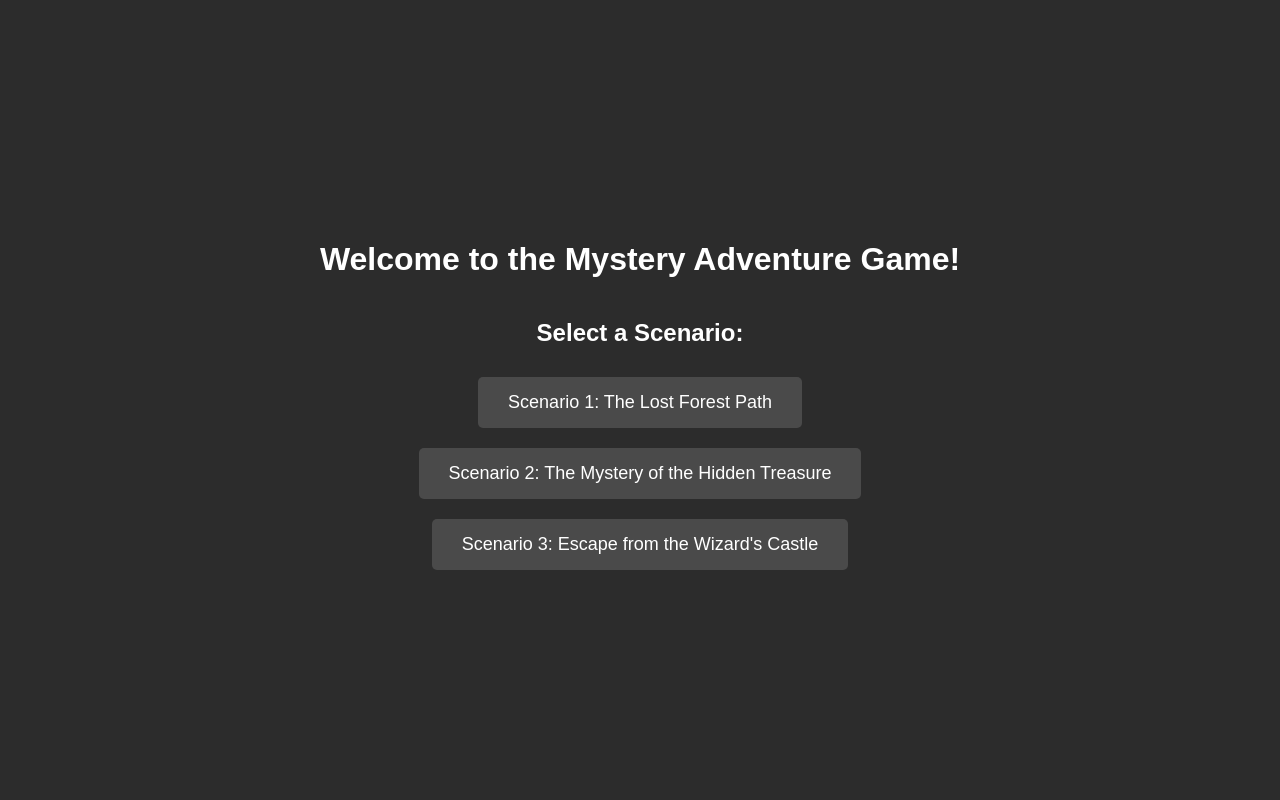
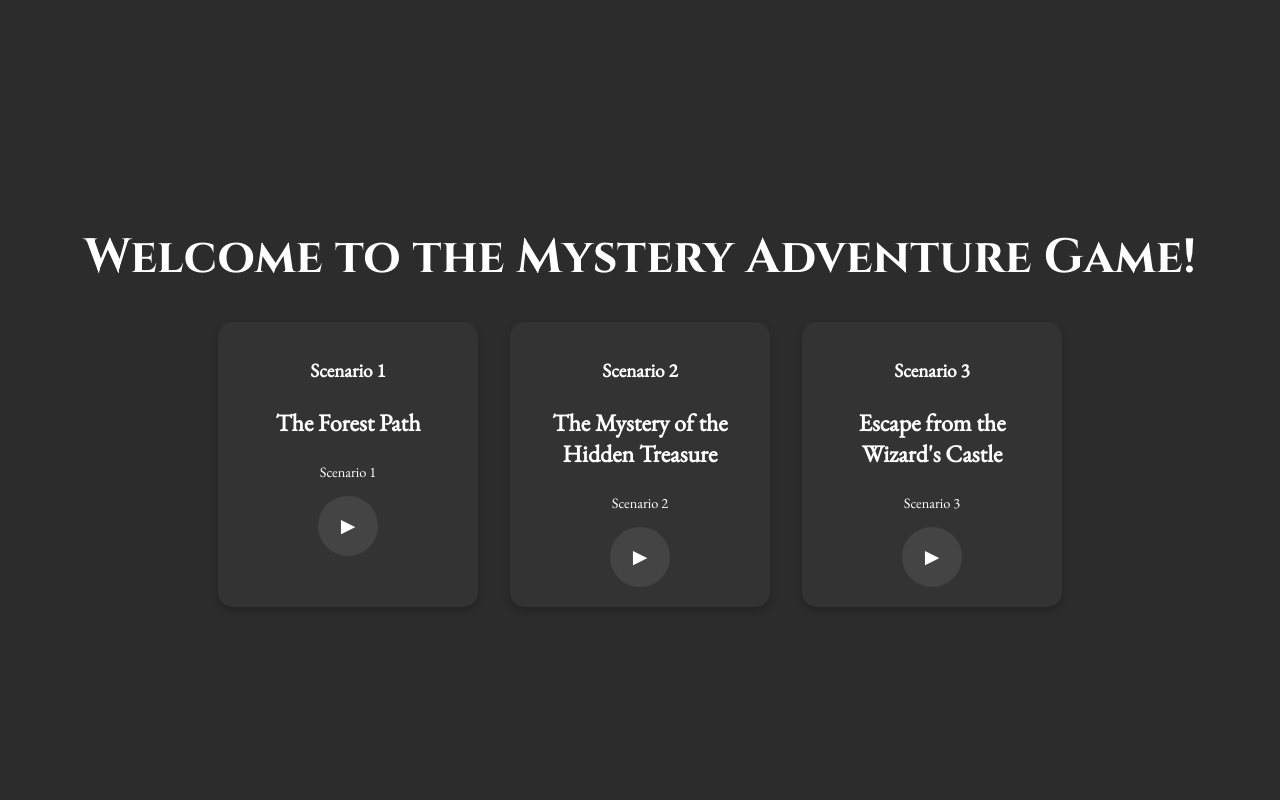
Before and after one commit to CyberPenguinAlpha/flask_game, a Flask app: page / in a window 1280 px wide. Run offline with Flask 3, Linux system fonts and the light colour scheme; some libraries are stand-ins or nearby versions.

Commit message:
Opted for an updated font and style for both welcome and scenario pages instead

```diff
--- a/templates/welcome.html
+++ b/templates/welcome.html
@@ -2,101 +2,112 @@
 <html lang="en">
 <head>
     <meta charset="UTF-8">
-    <title>Welcome</title>
+    <meta name="viewport" content="width=device-width, initial-scale=1.0">
+    <title>Welcome to the Mystery Adventure Game!</title>
+    <link href="https://fonts.googleapis.com/css2?family=Cinzel:wght@400;700&family=EB+Garamond:wght@400&display=swap" rel="stylesheet">
     <style>
-        /* Style to center the content and apply night mode */
         body {
+            margin: 0;
+            padding: 0;
             display: flex;
             flex-direction: column;
             justify-content: center;
             align-items: center;
             height: 100vh;
-            margin: 0;
-            font-family: Arial, sans-serif;
-            background-color: #2c2c2c; /* Dark gray background (night mode) */
-            color: white; /* White text for night mode */
+            background-color: #2c2c2c; /* Dark background */
+            font-family: 'Cinzel', serif; /* Main font for titles */
+            color: white;
         }
 
-        h1, h2 {
+        h1 {
+            font-size: 3rem;
             text-align: center;
-            color: white; /* White text for headers */
+            margin-bottom: 2rem;
+            font-family: 'Cinzel', serif; /* Font for the title */
         }
 
-        button {
-            margin: 10px;
-            padding: 10px 20px;
-            font-size: 16px;
-            cursor: pointer;
-            background-color: #4a4a4a; /* Light gray button */
-            color: white; /* White text for the buttons */
-            border: none;
-            border-radius: 5px; /* Rounded corners */
-            transition: transform 0.2s; /* Add smooth transition */
+        .scenario-container {
+            display: flex;
+            justify-content: center;
+            gap: 2rem;
         }
 
-        button:hover {
-            background-color: #5a5a5a; /* Slightly darker gray on hover */
+        .scenario {
+            background-color: #333; /* Darker background for better contrast */
+            border-radius: 15px;
+            padding: 20px;
+            width: 220px;
+            text-align: center;
+            font-family: 'EB Garamond', serif;
+            box-shadow: 0px 4px 8px rgba(0, 0, 0, 0.2);
+            color: white; /* Ensure text is white for contrast */
         }
 
-        /* Animation for blow-up effect */
-        .blow-up {
-            animation: blowUp 0.4s forwards; /* Scale the button over 0.4 seconds */
+        .scenario h2 {
+            font-size: 1.2rem;
+            margin-bottom: 1rem;
         }
 
-        @keyframes blowUp {
-            0% {
-                transform: scale(1); /* Initial size */
-            }
-            100% {
-                transform: scale(1.5); /* Scaled size */
-            }
+        .scenario h3 {
+            font-size: 1.5rem;
+            margin-bottom: 1.5rem;
+            font-weight: bold;
         }
 
-        a {
-            text-decoration: none;
+        .scenario button {
+            background-color: #444; /* Slightly darker than the card */
+            border: none;
+            color: white;
+            padding: 10px 20px;
+            border-radius: 50%;
+            font-size: 1.5rem;
+            cursor: pointer;
+            transition: background-color 0.3s ease;
+            display: inline-flex;
+            justify-content: center;
+            align-items: center;
+            width: 60px;
+            height: 60px;
         }
 
-        /* Adjust button size for larger screens */
-        @media (min-width: 768px) {
-            button {
-                padding: 15px 30px;
-                font-size: 18px;
-            }
+        .scenario button:hover {
+            background-color: #666;
+        }
+
+        .scenario p {
+            font-size: 0.9rem;
         }
     </style>
 </head>
 <body>
+
     <h1>Welcome to the Mystery Adventure Game!</h1>
-    <h2>Select a Scenario:</h2>
 
-    <!-- Scenario Buttons with Confetti Effect, Blow-Up, and Delayed Navigation -->
-    <button onclick="handleClick(this, '/scenario/1')">Scenario 1: The Lost Forest Path</button>
+    <div class="scenario-container">
+        <!-- Scenario 1 -->
+        <div class="scenario">
+            <h2>Scenario 1</h2>
+            <h3>The Forest Path</h3>
+            <p>Scenario 1</p>
+            <button onclick="window.location.href='/scenario/1'">&#9658;</button>
+        </div>
 
-    <button onclick="handleClick(this, '/scenario/2')">Scenario 2: The Mystery of the Hidden Treasure</button>
+        <!-- Scenario 2 -->
+        <div class="scenario">
+            <h2>Scenario 2</h2>
+            <h3>The Mystery of the Hidden Treasure</h3>
+            <p>Scenario 2</p>
+            <button onclick="window.location.href='/scenario/2'">&#9658;</button>
+        </div>
 
-    <button onclick="handleClick(this, '/scenario/3')">Scenario 3: Escape from the Wizard's Castle</button>
+        <!-- Scenario 3 -->
+        <div class="scenario">
+            <h2>Scenario 3</h2>
+            <h3>Escape from the Wizard's Castle</h3>
+            <p>Scenario 3</p>
+            <button onclick="window.location.href='/scenario/3'">&#9658;</button>
+        </div>
+    </div>
 
-    <!-- Add canvas-confetti via CDN -->
-    <script src="https://cdn.jsdelivr.net/npm/canvas-confetti@1.5.1/dist/confetti.browser.min.js"></script>
-
-    <!-- JavaScript for Confetti, Blow-Up Effect, and Delayed Navigation -->
-    <script>
-        function handleClick(button, url) {
-            // Trigger the confetti effect
-            confetti({
-                particleCount: 100,
-                spread: 70,
-                origin: { y: 0.6 }
-            });
-
-            // Add the blow-up class to the clicked button
-            button.classList.add('blow-up');
-
-            // Delay the navigation by 1.5 seconds to allow the confetti and animation to play
-            setTimeout(function() {
-                window.location.href = url;
-            }, 1500);  // 1500 milliseconds = 1.5 seconds
-        }
-    </script>
 </body>
 </html>
```
Also changed, not shown: templates/scenario.html (+40 -5 lines).
